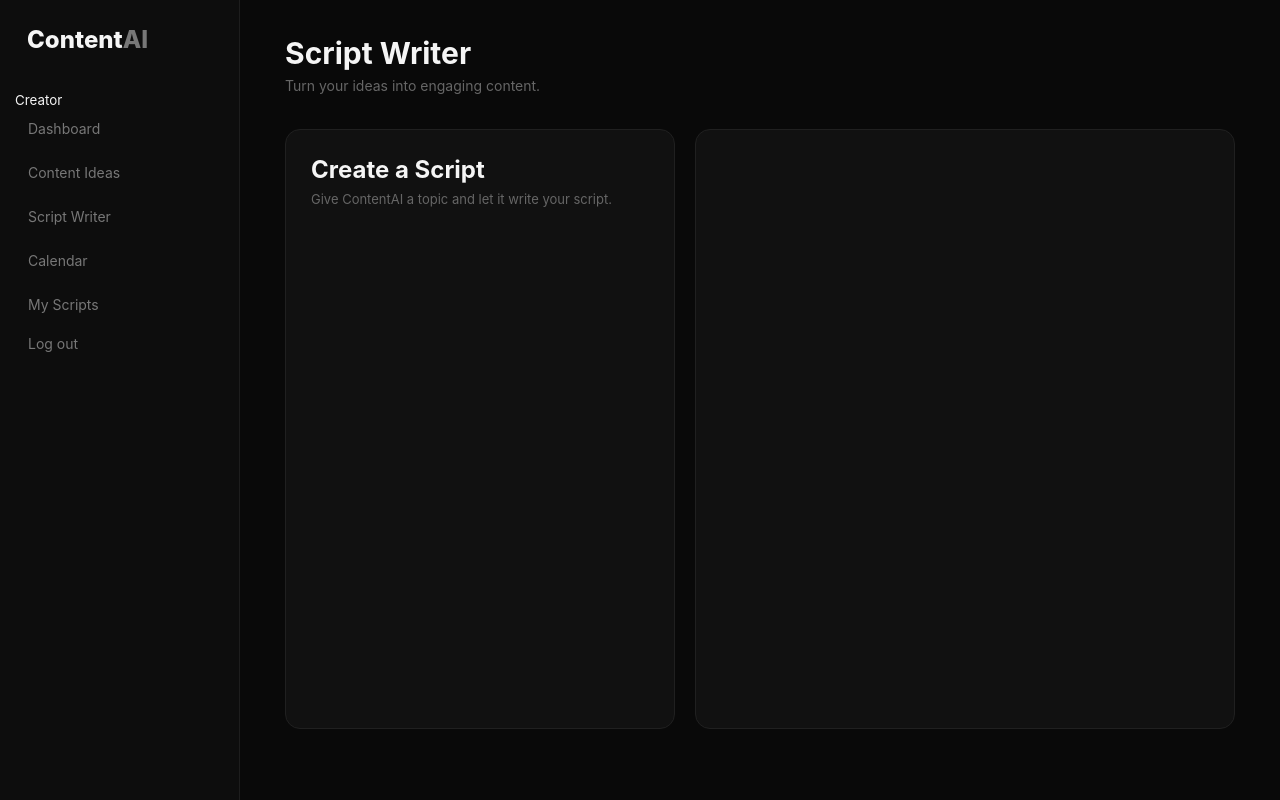
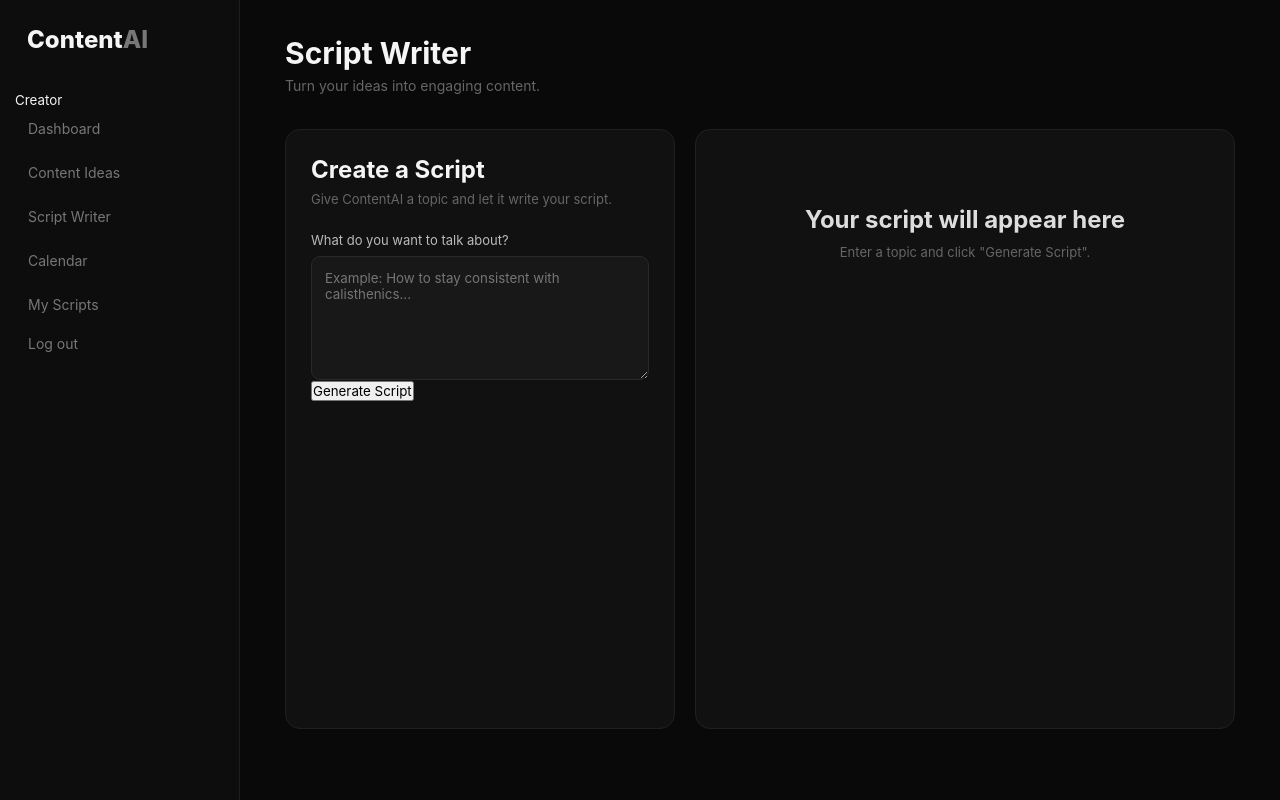
Before and after one commit to Cyberphsyco/Content_app, a Flask app: template Content_host/templates/script.html in a window 1280 px wide. Run offline with Flask 3, Linux system fonts and the light colour scheme; the template is opened without the code that fills it, so the values that code supplies are empty.

Commit message:
Refactor script.html to include form for script generation

```diff
--- a/Content_host/templates/script.html
+++ b/Content_host/templates/script.html
@@ -9,21 +9,21 @@
 <header class="topbar">
 
     <div>
-
-        <h1>
-            Script Writer
-        </h1>
+        <h1>Script Writer</h1>
 
         <p>
             Turn your ideas into engaging content.
         </p>
-
     </div>
 
 </header>
 
 
 <div class="writer-layout">
+
+    <!-- ========================================= -->
+    <!-- GENERATOR -->
+    <!-- ========================================= -->
 
     <div class="generator-card">
 
@@ -35,17 +35,340 @@
             Give ContentAI a topic and let it write your script.
         </p>
 
-        <!-- Keep your existing script form here -->
+
+        <form id="scriptForm">
+
+            <div class="form-group">
+
+                <label for="topic">
+                    What do you want to talk about?
+                </label>
+
+                <textarea
+                    id="topic"
+                    name="topic"
+                    placeholder="Example: How to stay consistent with calisthenics..."
+                    rows="6"
+                    required
+                ></textarea>
+
+            </div>
+
+
+            <button
+                type="submit"
+                id="generateBtn"
+                class="generate-btn"
+            >
+                Generate Script
+            </button>
+
+        </form>
+
+
+        <div
+            id="errorMessage"
+            class="error-message"
+            style="display: none;"
+        ></div>
 
     </div>
 
 
+    <!-- ========================================= -->
+    <!-- RESULT -->
+    <!-- ========================================= -->
+
     <div class="result-card">
 
-        <!-- Keep your existing generated-script UI here -->
+        <div
+            id="emptyState"
+            class="empty-state"
+        >
+
+            <h2>
+                Your script will appear here
+            </h2>
+
+            <p class="muted">
+                Enter a topic and click "Generate Script".
+            </p>
+
+        </div>
+
+
+        <div
+            id="scriptResult"
+            style="display: none;"
+        >
+
+            <div class="result-header">
+
+                <div>
+
+                    <span class="result-label">
+                        GENERATED SCRIPT
+                    </span>
+
+                    <h2 id="scriptTitle">
+                    </h2>
+
+                </div>
+
+                <button
+                    type="button"
+                    id="copyBtn"
+                    class="copy-btn"
+                >
+                    Copy
+                </button>
+
+            </div>
+
+
+            <!-- HOOK -->
+
+            <div class="script-section">
+
+                <h3>
+                    HOOK
+                </h3>
+
+                <p id="scriptHook"></p>
+
+            </div>
+
+
+            <!-- BODY -->
+
+            <div class="script-section">
+
+                <h3>
+                    BODY
+                </h3>
+
+                <p id="scriptBody"></p>
+
+            </div>
+
+
+            <!-- CTA -->
+
+            <div class="script-section">
+
+                <h3>
+                    CTA
+                </h3>
+
+                <p id="scriptCta"></p>
+
+            </div>
+
+        </div>
 
     </div>
 
 </div>
 
+
+<script>
+
+const scriptForm = document.getElementById("scriptForm");
+
+const topicInput = document.getElementById("topic");
+
+const generateBtn = document.getElementById("generateBtn");
+
+const errorMessage = document.getElementById("errorMessage");
+
+const emptyState = document.getElementById("emptyState");
+
+const scriptResult = document.getElementById("scriptResult");
+
+const scriptTitle = document.getElementById("scriptTitle");
+
+const scriptHook = document.getElementById("scriptHook");
+
+const scriptBody = document.getElementById("scriptBody");
+
+const scriptCta = document.getElementById("scriptCta");
+
+const copyBtn = document.getElementById("copyBtn");
+
+
+scriptForm.addEventListener("submit", async function(event) {
+
+    event.preventDefault();
+
+
+    const topic = topicInput.value.trim();
+
+
+    if (!topic) {
+
+        showError(
+            "Please enter a topic."
+        );
+
+        return;
+
+    }
+
+
+    errorMessage.style.display = "none";
+
+
+    generateBtn.disabled = true;
+
+    generateBtn.textContent = "Generating...";
+
+
+    try {
+
+        const response = await fetch(
+            "{{ url_for('generate_script') }}",
+            {
+
+                method: "POST",
+
+                headers: {
+                    "Content-Type": "application/json"
+                },
+
+                body: JSON.stringify({
+
+                    topic: topic
+
+                })
+
+            }
+        );
+
+
+        const data = await response.json();
+
+
+        if (!response.ok || !data.success) {
+
+            throw new Error(
+                data.error ||
+                "Could not generate the script."
+            );
+
+        }
+
+
+        displayScript(
+            data.script
+        );
+
+
+    } catch (error) {
+
+        console.error(
+            "SCRIPT ERROR:",
+            error
+        );
+
+
+        showError(
+            error.message ||
+            "Something went wrong. Please try again."
+        );
+
+
+    } finally {
+
+        generateBtn.disabled = false;
+
+        generateBtn.textContent =
+            "Generate Script";
+
+    }
+
+});
+
+
+function displayScript(script) {
+
+    emptyState.style.display = "none";
+
+    scriptResult.style.display = "block";
+
+
+    scriptTitle.textContent =
+        script.title || "Untitled Script";
+
+
+    scriptHook.textContent =
+        script.hook || "";
+
+
+    scriptBody.textContent =
+        script.body || "";
+
+
+    scriptCta.textContent =
+        script.cta || "";
+
+}
+
+
+function showError(message) {
+
+    errorMessage.textContent = message;
+
+    errorMessage.style.display = "block";
+
+}
+
+
+copyBtn.addEventListener("click", async function() {
+
+    const text = `
+
+${scriptTitle.textContent}
+
+HOOK:
+${scriptHook.textContent}
+
+BODY:
+${scriptBody.textContent}
+
+CTA:
+${scriptCta.textContent}
+
+`.trim();
+
+
+    try {
+
+        await navigator.clipboard.writeText(
+            text
+        );
+
+
+        copyBtn.textContent = "Copied!";
+
+
+        setTimeout(function() {
+
+            copyBtn.textContent = "Copy";
+
+        }, 2000);
+
+
+    } catch (error) {
+
+        console.error(
+            "COPY ERROR:",
+            error
+        );
+
+    }
+
+});
+
+</script>
+
 {% endblock %}
```
